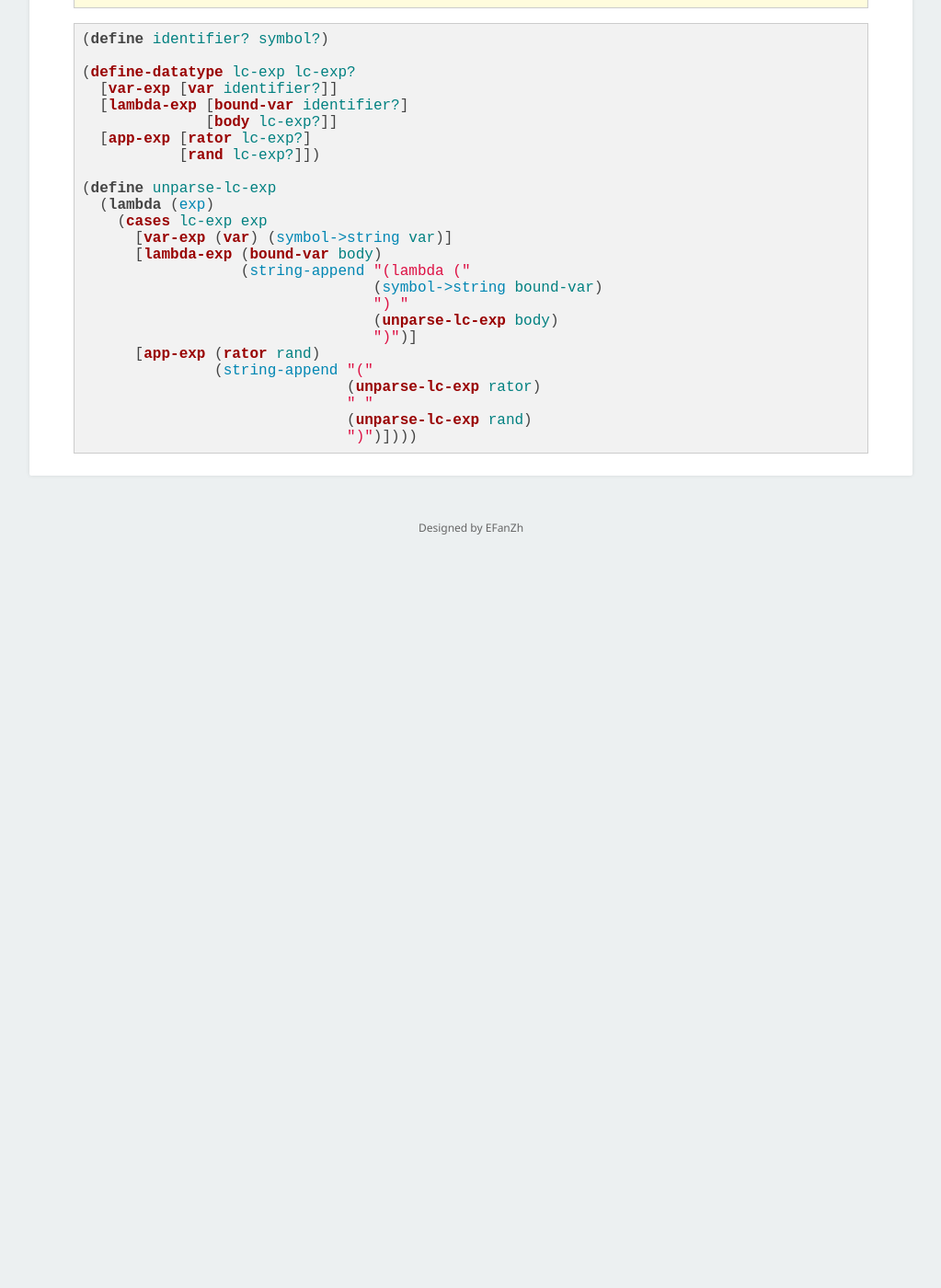
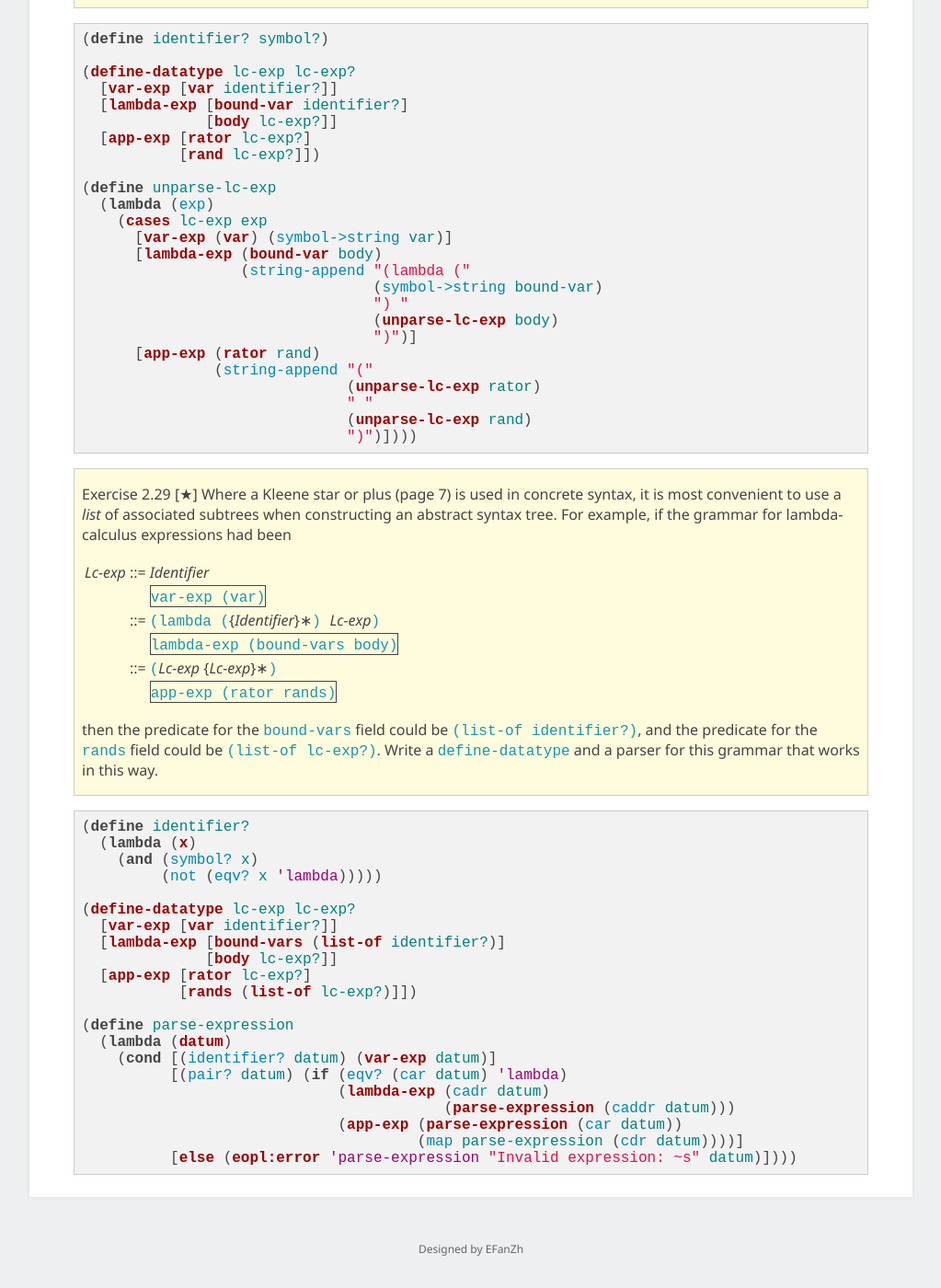
Before and after one commit to EFanZh/efanzh.github.io, a Jekyll site: the page built from _posts/2017-08-06-essentials-of-programming-languages-exercises.md, in a window 1280 px wide and 1400 px high, scrolled down 36542 px. Shown: the whole window at 92% size, without its empty margins (128-1151 px from the left). Built offline with Jekyll 4.4.1, drawn with Linux system fonts in a browser that asks for light colours; formulas are drawn with MathJax 3; before the commit the page ends 37172 px from its top, so only the background shows below that.

Commit message:
Add EOPL exercise 2.29

````diff
--- a/_posts/2017-08-06-essentials-of-programming-languages-exercises.md
+++ b/_posts/2017-08-06-essentials-of-programming-languages-exercises.md
@@ -1936,3 +1936,41 @@ bound-var     body
                               (unparse-lc-exp rand)
                               ")")])))
 ```
+
+> Exercise 2.29 [★] Where a Kleene star or plus (page 7) is used in concrete syntax, it is most convenient to use a
+> *list* of associated subtrees when constructing an abstract syntax tree. For example, if the grammar for
+> lambda-calculus expressions had been
+>
+> | *Lc-exp* | ::= | *Identifier* |
+> |          |     | <span style="border: 1px solid">`var-exp (var)`</span> |
+> |          | ::= | `(lambda (`{*Identifier*}∗`) `*Lc-exp*`)` |
+> |          |     | <span style="border: 1px solid">`lambda-exp (bound-vars body)`</span> |
+> |          | ::= | `(`*Lc-exp* {*Lc-exp*}∗`)` |
+> |          |     | <span style="border: 1px solid">`app-exp (rator rands)` |
+>
+> then the predicate for the `bound-vars` field could be `(list-of identifier?)`, and the predicate for the `rands`
+> field could be `(list-of lc-exp?)`. Write a `define-datatype` and a parser for this grammar that works in this way.
+
+```racket
+(define identifier?
+  (lambda (x)
+    (and (symbol? x)
+         (not (eqv? x 'lambda)))))
+
+(define-datatype lc-exp lc-exp?
+  [var-exp [var identifier?]]
+  [lambda-exp [bound-vars (list-of identifier?)]
+              [body lc-exp?]]
+  [app-exp [rator lc-exp?]
+           [rands (list-of lc-exp?)]])
+
+(define parse-expression
+  (lambda (datum)
+    (cond [(identifier? datum) (var-exp datum)]
+          [(pair? datum) (if (eqv? (car datum) 'lambda)
+                             (lambda-exp (cadr datum)
+                                         (parse-expression (caddr datum)))
+                             (app-exp (parse-expression (car datum))
+                                      (map parse-expression (cdr datum))))]
+          [else (eopl:error 'parse-expression "Invalid expression: ~s" datum)])))
+```
````
